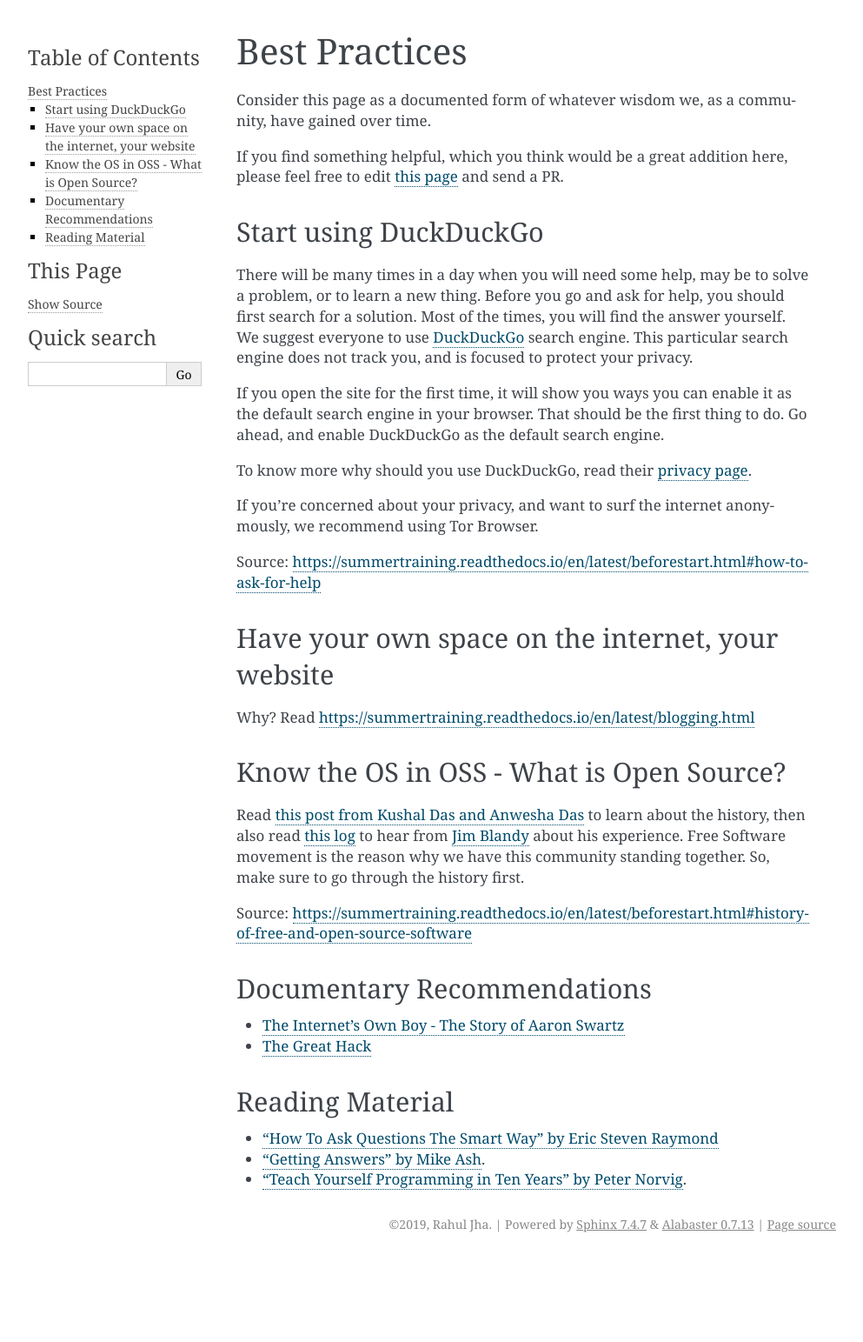
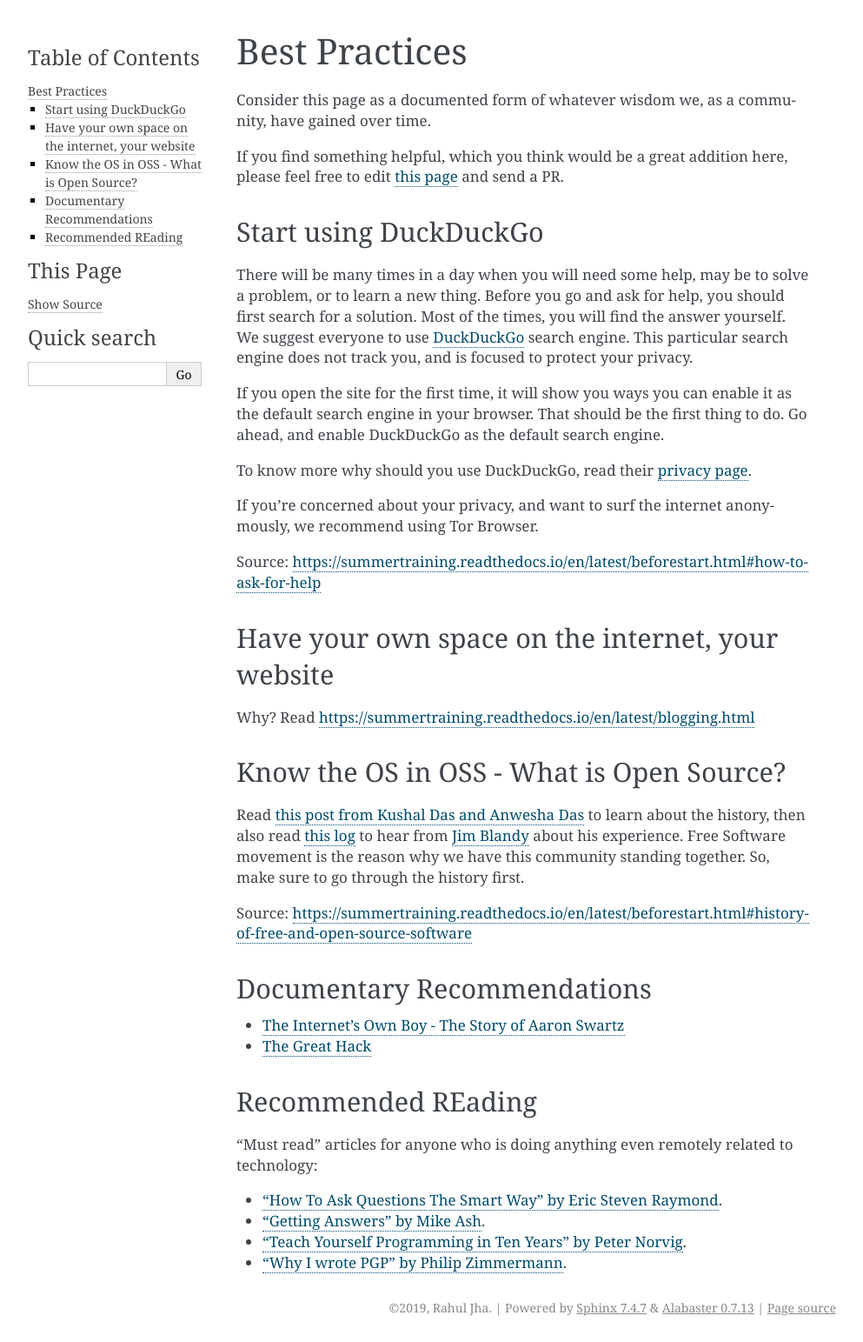
Before and after one commit to amu-oss/whattodo, a Sphinx documentation site: the page built from docs/source/best_practices.rst, in a window 1280 px wide. Shown: the whole page at 87% size, without its empty margins (148-1141 px from the left). Built offline with Sphinx 7.4.7, drawn with Linux system fonts in a browser that asks for light colours; before the commit the page ends 1447 px from its top, so only the background shows below that.

Commit message:
Add article 'why I wrote PGP'

```diff
--- a/docs/source/best_practices.rst
+++ b/docs/source/best_practices.rst
@@ -58,9 +58,13 @@
 - `The Internet's Own Boy - The Story of Aaron Swartz <https://www.youtube.com/watch?v=9vz06QO3UkQ>`_
 - `The Great Hack <https://www.thegreathack.com/>`_
 
-Reading Material
-----------------
+Recommended REading
+-------------------
 
-- `"How To Ask Questions The Smart Way" by Eric Steven Raymond <http://catb.org/~esr/faqs/smart-questions.html>`_
+"Must read" articles for anyone who is doing anything even remotely related to
+technology:
+
+- `"How To Ask Questions The Smart Way" by Eric Steven Raymond <http://catb.org/~esr/faqs/smart-questions.html>`_.
 - `"Getting Answers" by Mike Ash <https://www.mikeash.com/getting_answers.html>`_.
 - `"Teach Yourself Programming in Ten Years" by Peter Norvig <http://norvig.com/21-days.html>`_.
+- `"Why I wrote PGP" by Philip Zimmermann <https://www.philzimmermann.com/EN/essays/WhyIWrotePGP.html>`_.
```
